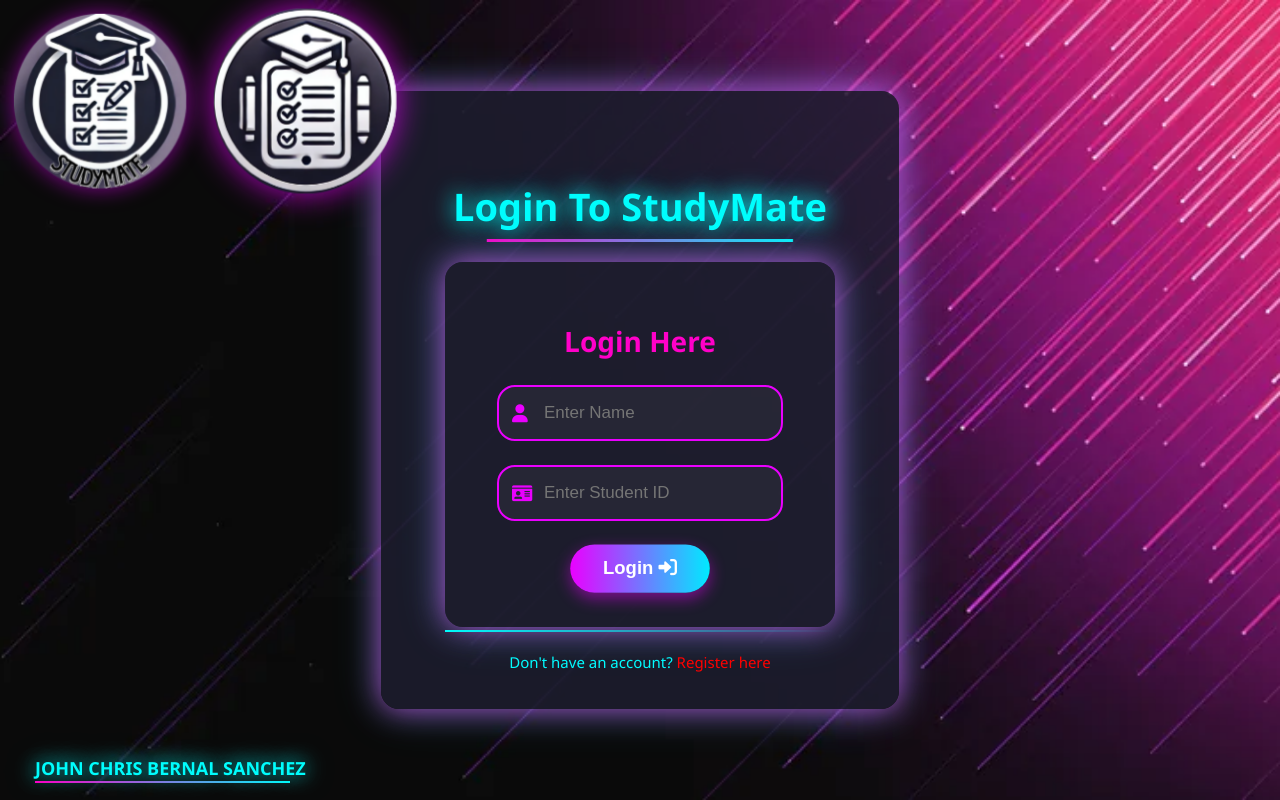
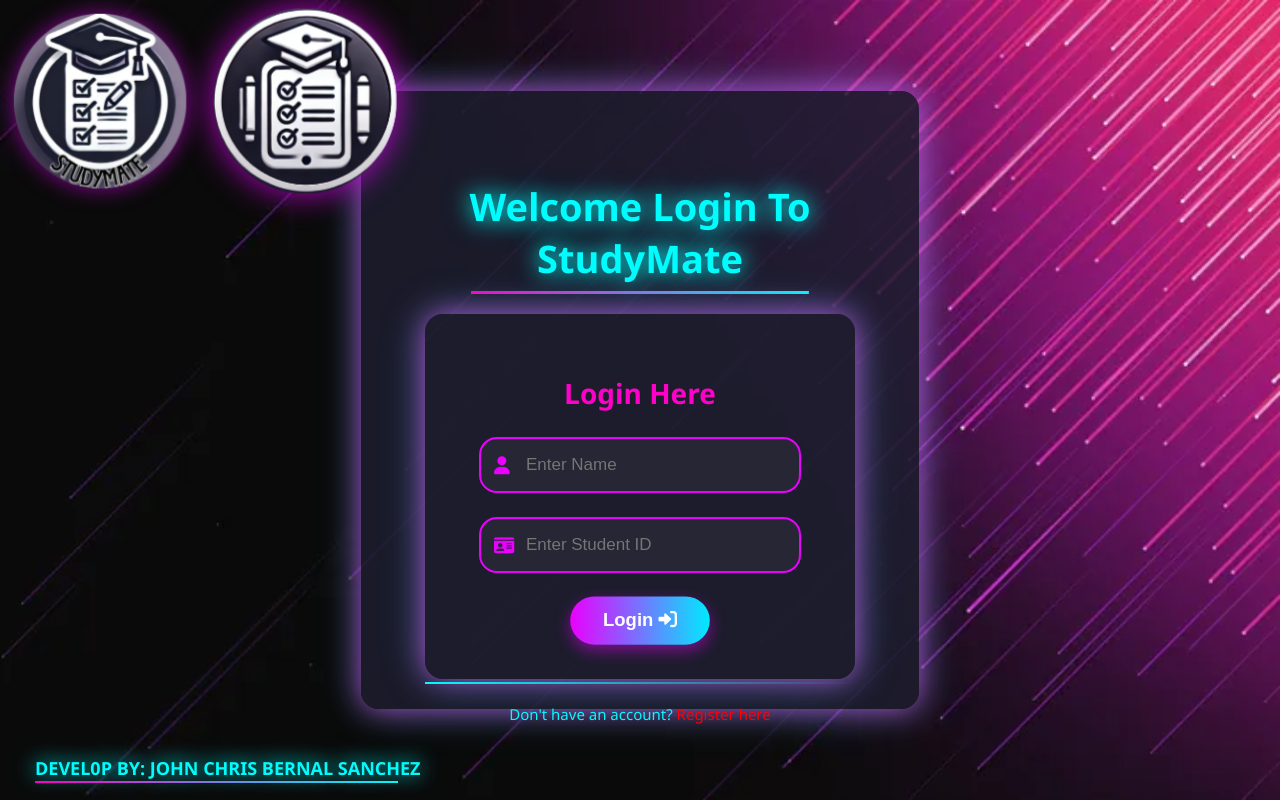
Before and after one commit to chrisjohn03212003/Studymate-render2, a Flask app: page /login in a window 1280 px wide. Run offline with Flask 3, Linux system fonts and the light colour scheme.

Commit message:
Update login.html

```diff
--- a/templates/login.html
+++ b/templates/login.html
@@ -15,7 +15,7 @@
   </div>
 
   <div class="login_container animate-in">
-    <h1 class="welcome-title">Login To StudyMate</h1>
+    <h1 class="welcome-title">Welcome Login To StudyMate</h1>
     <form action="/login" method="POST" id="loginForm">
       <h2>Login Here</h2>
       <div class="input-group">
@@ -32,7 +32,7 @@
   </div>
 
   <div class="footer">
-    <span>JOHN CHRIS BERNAL SANCHEZ</span>
+    <span>DEVEL0P BY: JOHN CHRIS BERNAL SANCHEZ</span>
   </div>
 
   <script>
```
